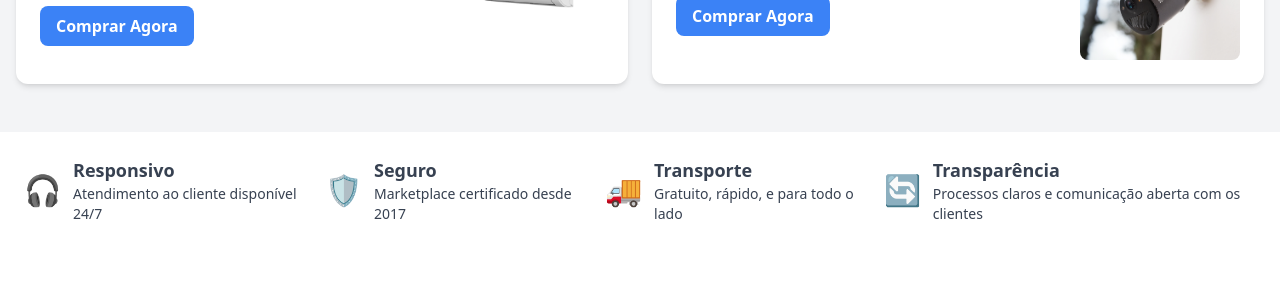
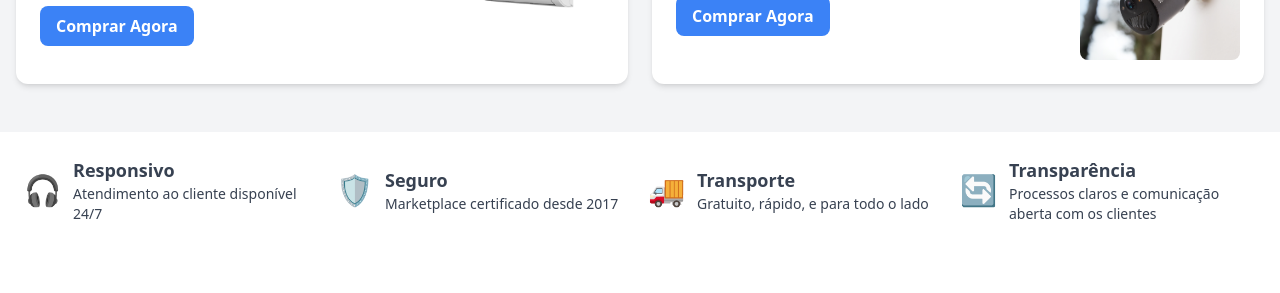
Before and after one commit to rcmempresa/nrenergias-frontend, a React (Vite) app: page / in a window 1280 px wide. Shown: the part 1020-1313 px from the top of the page. Built offline with nearby package versions, Linux system fonts and the light colour scheme; no server answers.

Commit message:
mais alteracoes no frontend

```diff
--- a/src/components/FeaturesSection.tsx
+++ b/src/components/FeaturesSection.tsx
@@ -23,9 +23,9 @@ const FeaturesSection = () => {
   ];
 
   return (
-    <div className="flex flex-col md:flex-row justify-between items-center px-6 py-6 bg-white text-gray-700 space-y-4 md:space-y-0 md:space-x-6">
+    <div className="grid grid-cols-2 gap-4 md:flex md:justify-between md:items-center px-6 py-6 bg-white text-gray-700">
       {features.map((feature, index) => (
-        <div key={index} className="flex items-center space-x-3 w-full md:w-auto">
+        <div key={index} className="flex items-center space-x-3 w-full">
           <span className="text-3xl">{feature.icon}</span>
           <div>
             <h3 className="font-bold text-lg">{feature.title}</h3>
```
